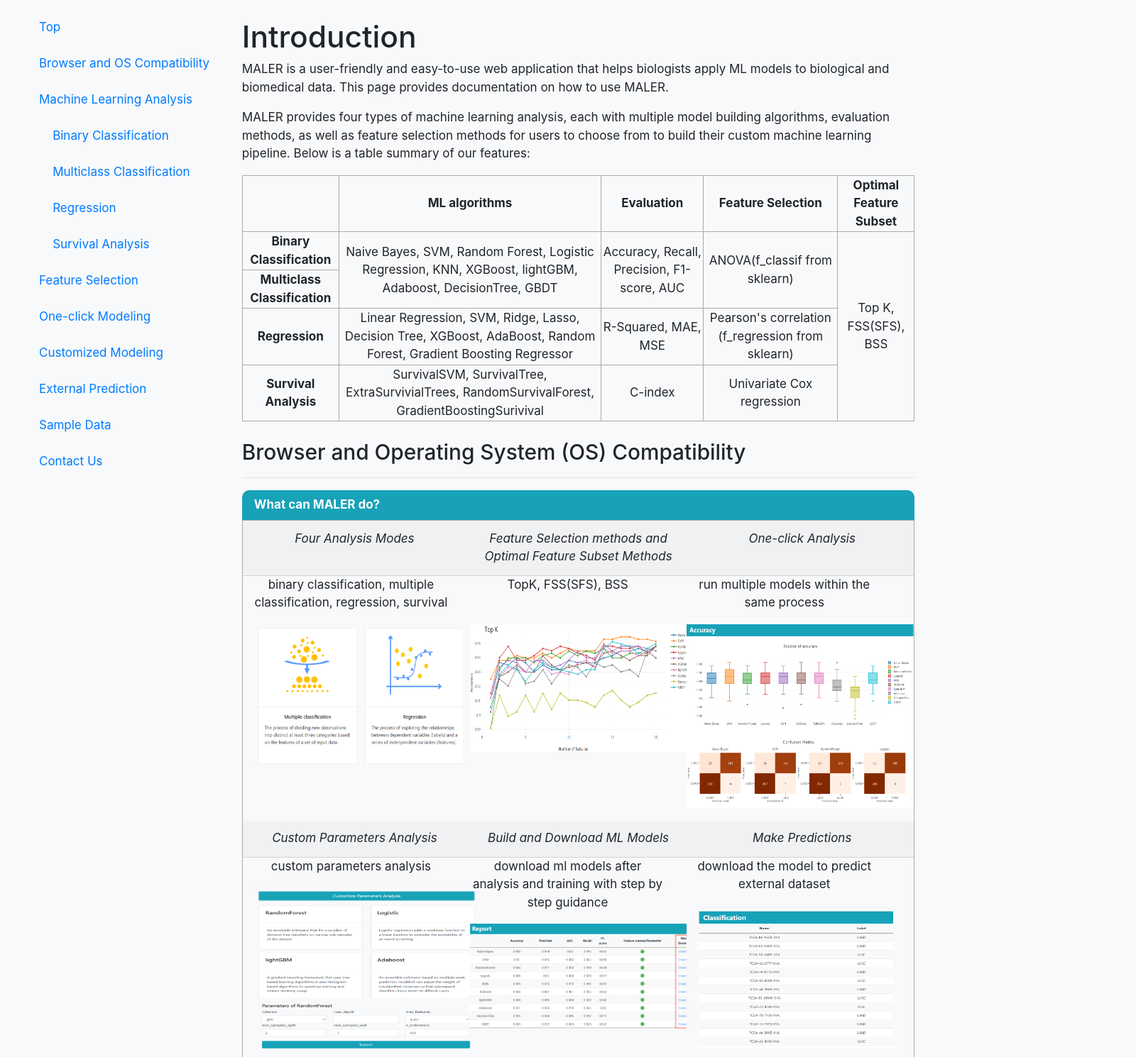
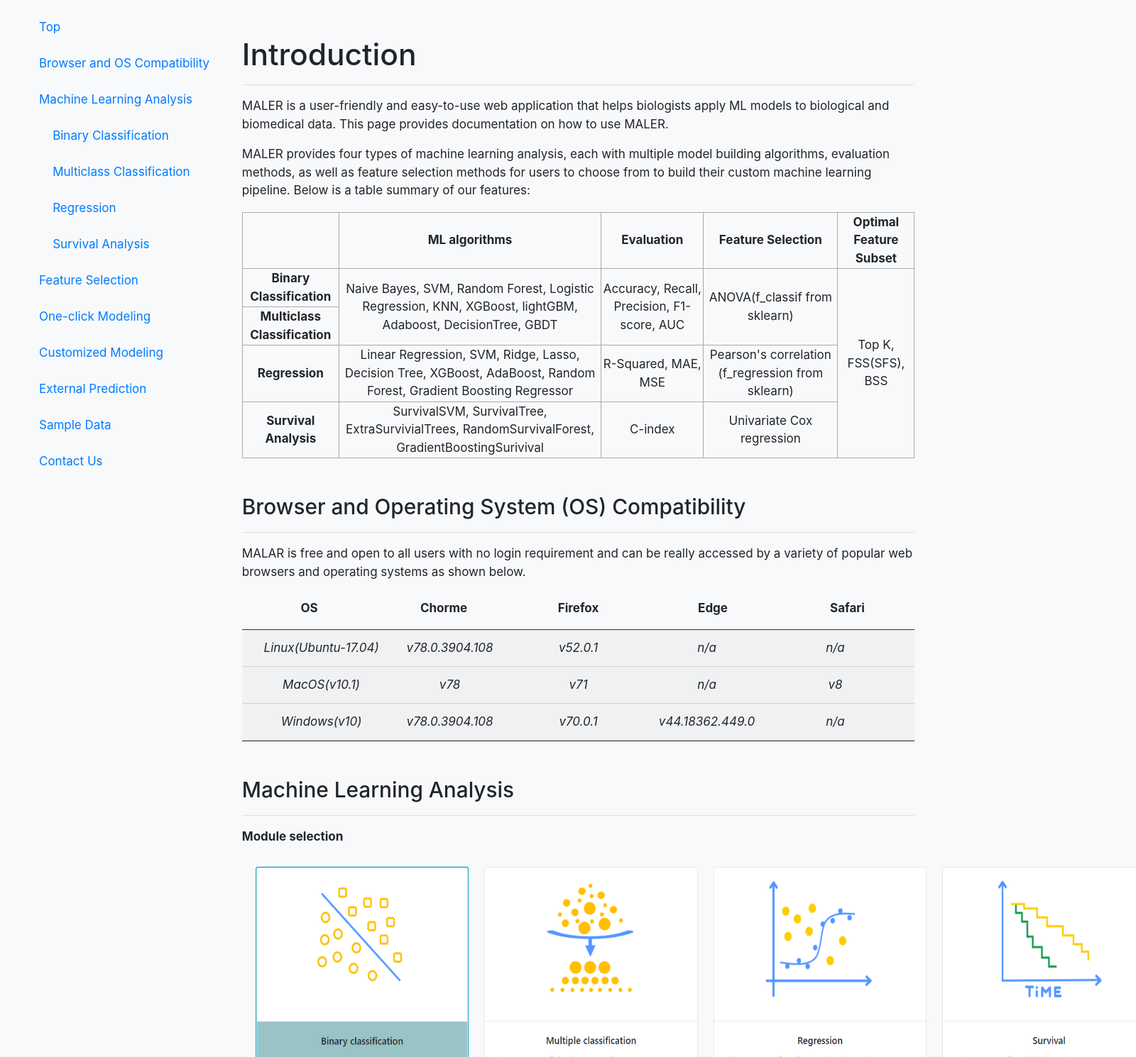
Before and after one commit to zhaizhaoyu98/MALER_server, a Django app: page /maler/help in a window 1600 px wide; the page is wider, and only the part inside the window is pictured. Shown: the part 99-1589 px from the top of that part at 71% size. Run offline with Django 3.2, Linux system fonts and the light colour scheme; some libraries are stand-ins or nearby versions.

Commit message:
ana help

```diff
--- a/mlserver/templates/help.html
+++ b/mlserver/templates/help.html
@@ -32,6 +32,17 @@
 		border: 1px solid #ababab;
 		text-align: center;
 	}
+	.flex-container {
+		display: -webkit-flex;
+		display: flex;
+		flex-flow: wrap;
+		justify-content: center;
+		align-items: center;
+		}
+	.flex-cell {width: 20%;}
+	.line{    height:1px;  background-color:#333; }
+
+
 </style>
 <body>
     {% include 'public_templates/nav_tem.html' %}
@@ -57,7 +68,9 @@
 		</div>
 		<div class='col-xl-9 col-lg-9'>
 			<br>
+			</br>
 			<h1>Introduction</h1>
+			<hr>
 				<p>MALER is a user-friendly and easy-to-use web application that helps biologists apply ML models to
                     biological and biomedical data. This page provides documentation on how to use MALER.</p>
 				<p>MALER provides four types of machine learning analysis, each with multiple model building algorithms,
@@ -101,96 +114,60 @@
 					</tr>
 				</table>
 				<br>
+				</br>
+
+
+
 			<h3 id='os_compat'>Browser and Operating System (OS) Compatibility</h3>
 				<hr>
-				<nav class="navbar navbar-dark text-white bg-info" style="border-radius: 10px 10px 0px 0px;font-weight: bolder;">
+				MALAR is free and open to all users with no login requirement and can be really accessed by a variety of popular web browsers and
+				operating systems as shown below.
+<!-- 				<nav class="navbar navbar-dark text-white bg-info" style="border-radius: 10px 10px 0px 0px;font-weight: bolder;">
 				What can MALER do?
-				</nav>
-				<div class="row no-gutters" style="border: 1px solid #ababab; border-radius: unset; margin-bottom: 1em;">
-					<div class="col-12" >
-					                        <div class="row no-gutters" >
-					                            <div class="col-4 card-header">Four Analysis Modes</div>
-					                            <div class="col-4 card-header">Feature Selection methods and Optimal Feature Subset Methods</div>
-												<div class="col-4 card-header">One-click Analysis</div>
-					                        </div>
-					                        <div class="row col-12">
+				</nav> -->
+				<br></br>
 
-					                        <div class="col-4">
-					                        <p class="card-text" style="text-align:center">
-												binary classification, multiple classification, regression, survival
-												<div><img src='/mlserver_static/img/mlstep1.png' width="300" height="200"></div>
-					                        </p>
-					                        <br>
-					                        <br>
-					<!--                        <img class="card-img-right" style="width: 100%;" src="/organoidb_static/img/help_img/general_home.PNG" alt="general overview img">-->
-					                        </div>
+			<div class="row no-gutters ;"style="margin-bottom: 1em;" >
+			    <div class="flex-cell" style="text-align: center;"><b>OS</b></div>
+			    <div class="flex-cell" style="text-align: center;"><b>Chorme</b></div>
+				<div class="flex-cell" style="text-align: center;"><b>Firefox</b></div>
+				<div class="flex-cell" style="text-align: center;"><b>Edge</b></div>
+				<div class="flex-cell" style="text-align: center;"><b>Safari</b></div>
+			</div>
 
-					                        <div class="col-4">
-					                            <p class="card-text" style="text-align:center">
-													TopK, FSS(SFS), BSS
-													<br></br>
-													<p ><img src='/mlserver_static/img/home2.png' width="320" height="180"></p>
-												</p>
-					<!--							<img class="card-img-right" style="width: 100%;" src="/organoidb_static/img/help_img/org_spec_home.PNG" alt="organoid specificity img">-->
-					                        </div>
-											<div class="col-4">
-												<p class="card-text" style="text-align:center">
-													run multiple models within the same process
-													<p ><img src='/mlserver_static/img/home3.png' width="320" height="260"></p>
-													<!-- <p ><img src='/mlserver_static/img/home3.png' width="320" height="120"></p> -->
+			<div class="line"></div>
+			<div class="row no-gutters card-header" style="">
+			    <div class="flex-cell" style="text-align: center;">Linux(Ubuntu-17.04)</div>
+			    <div class="flex-cell" style="text-align: center;">v78.0.3904.108</div>
+				<div class="flex-cell" style="text-align: center;">v52.0.1</div>
+				<div class="flex-cell" style="text-align: center;">n/a</div>
+				<div class="flex-cell" style="text-align: center;">n/a</div>
+			</div>
+			<!-- <hr> -->
+			<div class="row no-gutters card-header" >
+			    <div class="flex-cell" style="text-align: center">MacOS(v10.1)</div>
+			    <div class="flex-cell" style="text-align: center;">v78</div>
+				<div class="flex-cell" style="text-align: center;">v71</div>
+				<div class="flex-cell" style="text-align: center;">n/a</div>
+				<div class="flex-cell" style="text-align: center;">v8</div>
 
-												</p>
-					<!--							<img class="card-img-right" style="width: 100%;" src="/organoidb_static/img/help_img/org_spec_home.PNG" alt="organoid specificity img">-->
-					                        </div>
-					                        </div>
-					                        <div class="row no-gutters">
-					                            <div class="col-4 card-header">Custom Parameters Analysis</div>
-												<div class="col-4 card-header">Build and Download ML Models</div>
-												<div class="col-4 card-header">Make Predictions</div>
-					                        </div>
-					                        <div class="row col-12">
-					                             <div class="col-4">
-					                            <p class="card-text" style="text-align:center">
-													custom parameters analysis
-													<!-- <br></br> -->
-													<p ><img src='/mlserver_static/img/home4.png' width="320" height="240"></p>
-												</p>
-					                            <br>
-					<!--							<img class="card-img-right" style="width: 100%;" src="/organoidb_static/img/help_img/org_dev_home.PNG" alt="general overview img">-->
+			</div>
+			<!-- <hr> -->
+			<div class="row no-gutters card-header" >
+			    <div class="flex-cell" style="text-align: center;">Windows(v10)</div>
+			    <div class="flex-cell" style="text-align: center;">v78.0.3904.108</div>
+				<div class="flex-cell" style="text-align: center;">v70.0.1</div>
+				<div class="flex-cell" style="text-align: center;">v44.18362.449.0</div>
+				<div class="flex-cell" style="text-align: center;">n/a</div>
 
-					                        </div>
-					                        <div class="col-4">
-					                            <p class="card-text" style="text-align:center">
-													download ml models after analysis and training with step by step guidance
-													<p ><img src='/mlserver_static/img/home5.png' width="320" height="150"></p>
+			</div>
 
-												</p>
-					                            <br>
-					                            <br>
-					                            <br>
-					<!--							<img class="card-img-right" style="width: 100%;" src="/organoidb_static/img/help_img/corr_home.PNG" alt="organoid specificity img">-->
-
-					                        </div>
-											<div class="col-4">
-					                            <p class="card-text" style="text-align:center">
-													<!-- make predictions -->
-													download the model to predict external dataset
-
-													<p ><img src='/mlserver_static/img/home6.png' width="320" height="200"></p>
-												</p>
-					                            <br>
-					                            <br>
-					                            <br>
-					<!--							<img class="card-img-right" style="width: 100%;" src="/organoidb_static/img/help_img/corr_home.PNG" alt="organoid specificity img">-->
-
-					                        </div>
-					                        </div>
+			<div class="line"></div>
 
 
-					                    </div>
-				</div>
+
                 <br>
-                <br>
+                </br>
 			<h3 id='gen'>Machine Learning Analysis</h3>
 				<hr>
                 <p><b>Module selection</b></p>
@@ -358,7 +335,7 @@
 				<p>
 			        Users can customized the machine learning algorithm using different parameters. The Customized
 			        modeling will be stored in the server and could be compared with other modelings derived from the
-			        same data under the same study ID.
+			        same data under the same ProjectID.
 				</p>
 
 			<h3 id='predict'>External Prediction</h3>
```
Also changed, not shown: mlserver/templates/analysis.html (+8 -2 lines).
